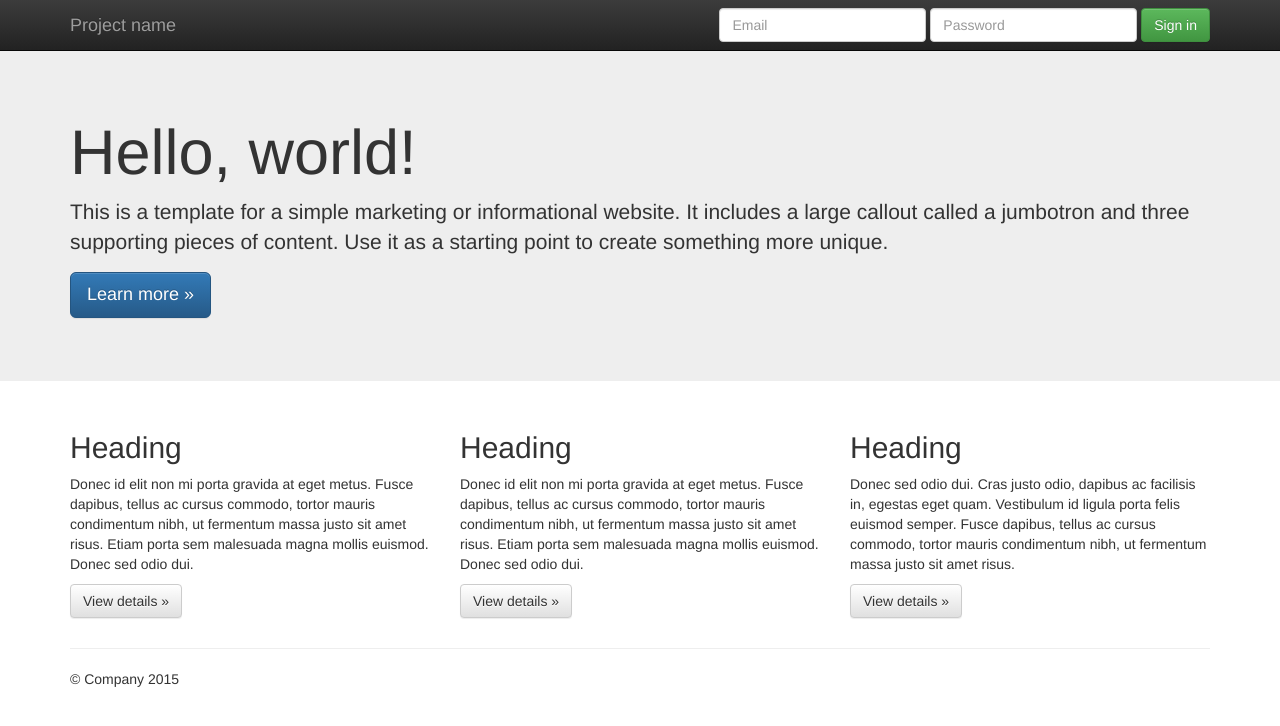
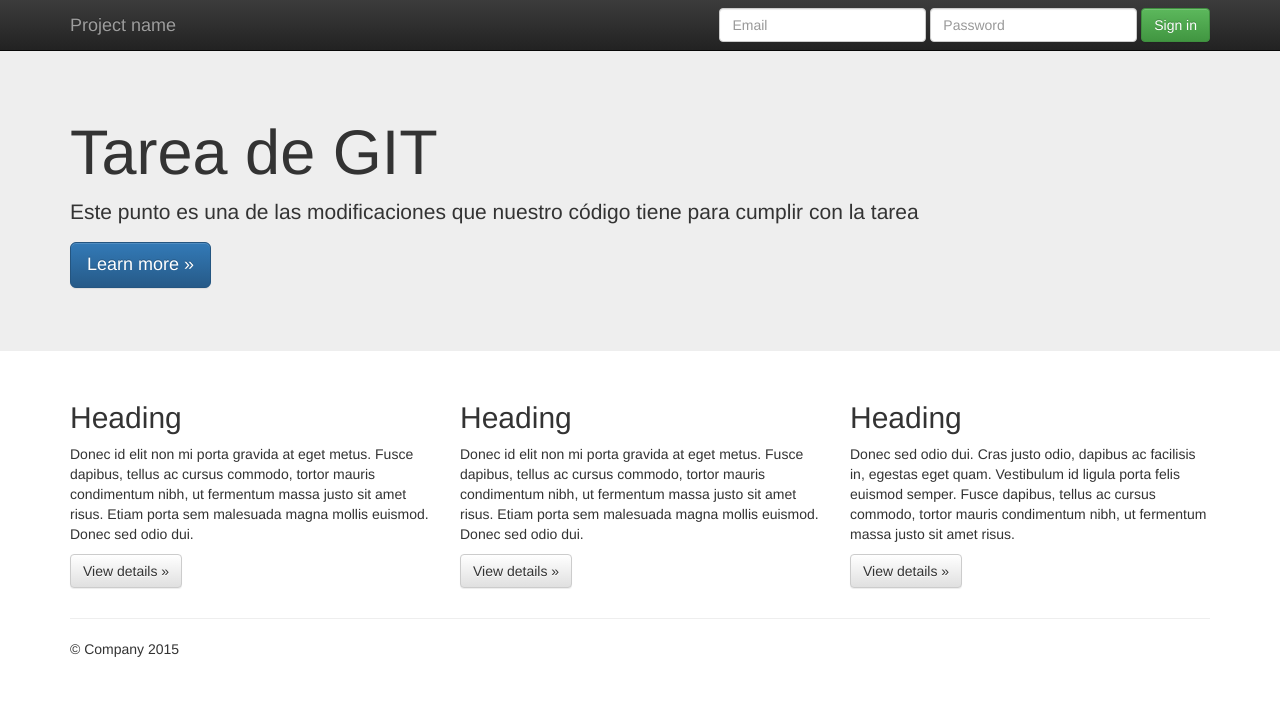
Before and after one commit to jongv1/Tarea_1, a plain HTML site: page index.html in a window 1280 px wide. Drawn offline with nearby package versions, Linux system fonts and the light colour scheme.

Commit message:
Se ha modificado líneas 58 y 59 en campo Main Jumbotron de archivo Index.html

```diff
--- a/index.html
+++ b/index.html
@@ -55,8 +55,8 @@
     <!-- Main jumbotron for a primary marketing message or call to action -->
     <div class="jumbotron">
       <div class="container">
-        <h1>Hello, world!</h1>
-        <p>This is a template for a simple marketing or informational website. It includes a large callout called a jumbotron and three supporting pieces of content. Use it as a starting point to create something more unique.</p>
+        <h1>Tarea de GIT</h1>
+        <p>Este punto es una de las modificaciones que nuestro código tiene para cumplir con la tarea</p>
         <p><a class="btn btn-primary btn-lg" href="#" role="button">Learn more &raquo;</a></p>
       </div>
     </div>
```
